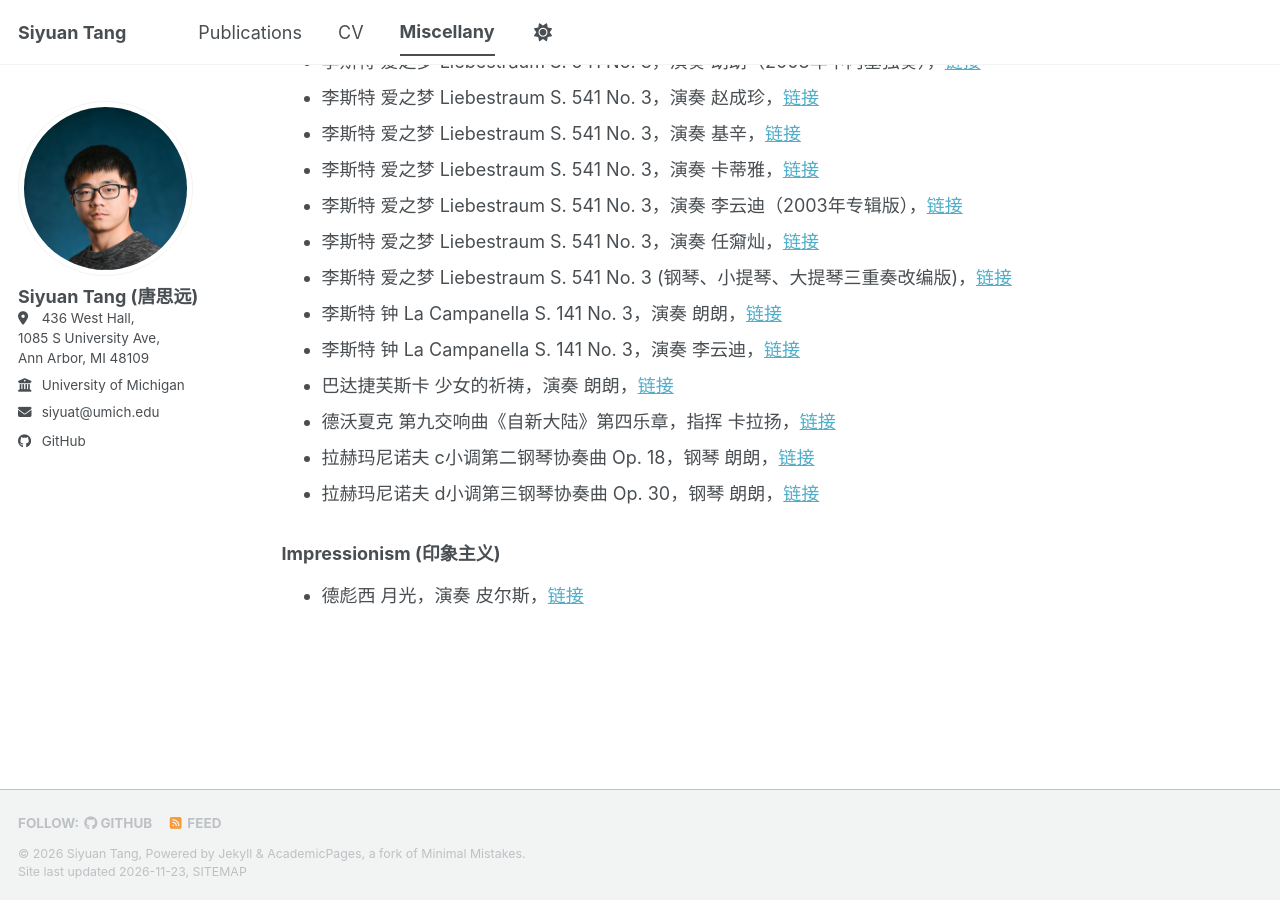
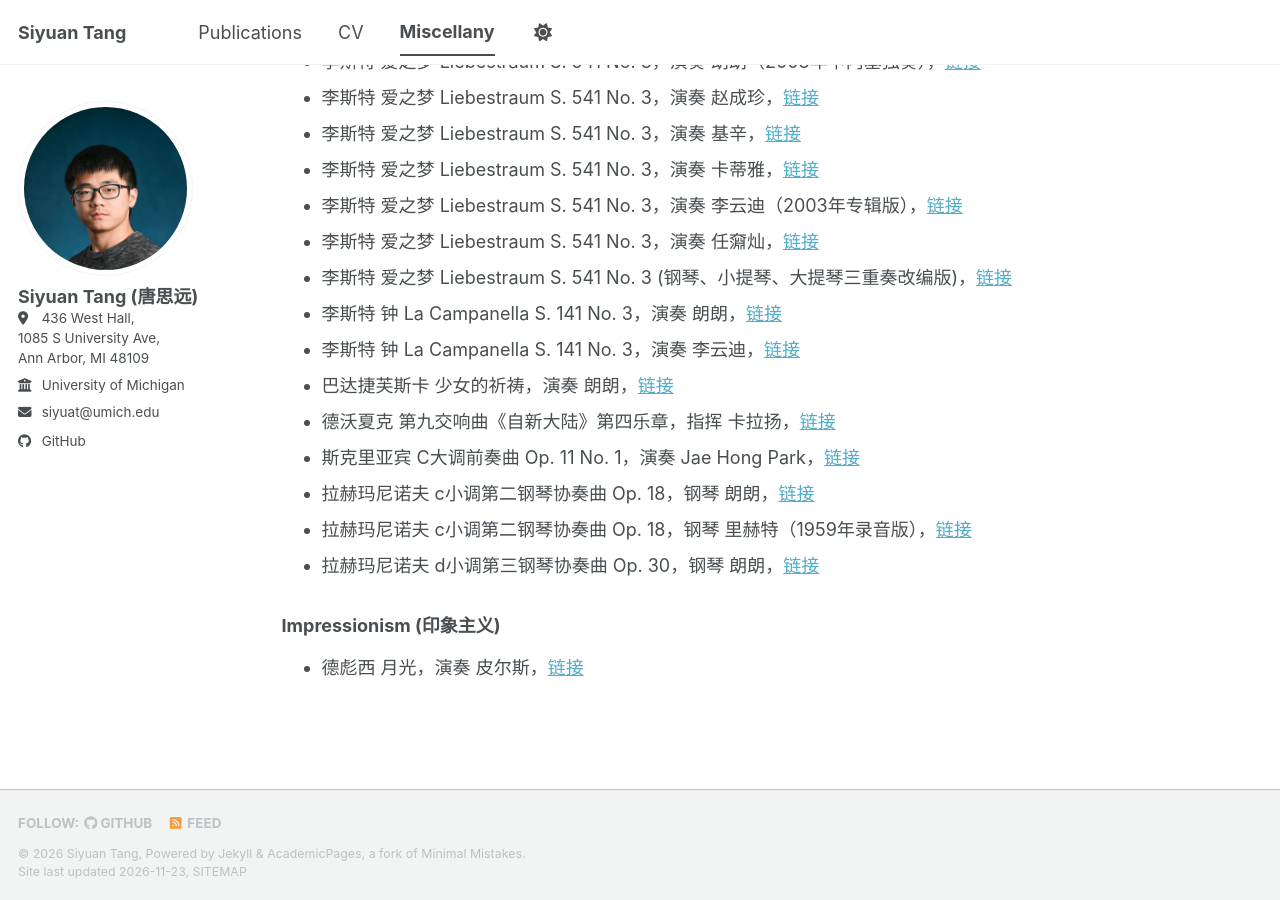
Before and after one commit to siyuat-ui/siyuat-ui.github.io, a Jekyll site: the page built from _pages/miscellany.md, in a window 1280 px wide and 900 px high, scrolled down 2971 px. Built offline with Jekyll 4.4.1, drawn with Linux system fonts in a browser that asks for light colours; a style sheet for code colours, icons or effects is not loaded.

Commit message:
Add Scriabin Prelude Op. 11 No. 1 and Richter's Rachmaninoff Piano Concerto No. 2
Co-Authored-By: Claude Sonnet 5.5 <noreply@anthropic.com>
Claude-Session: https://claude.ai/code/session_01V4NqYJVaZa2Mrh8DC2t8GC

```diff
--- a/_pages/miscellany.md
+++ b/_pages/miscellany.md
@@ -106,7 +106,9 @@ Classical Music
 * 李斯特 钟 La Campanella S. 141 No. 3，演奏 李云迪，<a href="https://www.bilibili.com/video/BV1Xs411T7tn/?vd_source=a561ef469b393b8e0fe54f7f631cc160" target="_blank" rel="noopener noreferrer">链接</a>
 * 巴达捷芙斯卡 少女的祈祷，演奏 朗朗，<a href="https://www.bilibili.com/video/BV14J411W7v1/?spm_id_from=333.337.search-card.all.click&vd_source=a561ef469b393b8e0fe54f7f631cc160" target="_blank" rel="noopener noreferrer">链接</a>
 * 德沃夏克 第九交响曲《自新大陆》第四乐章，指挥 卡拉扬，<a href="https://www.bilibili.com/video/BV1e34y1i7Hz?spm_id_from=333.788.player.player_end_recommend_autoplay&vd_source=a561ef469b393b8e0fe54f7f631cc160&trackid=web_related_0.router-related-2479604-grjpt.1770481253121.40" target="_blank" rel="noopener noreferrer">链接</a>
+* 斯克里亚宾 C大调前奏曲 Op. 11 No. 1，演奏 Jae Hong Park，<a href="https://www.bilibili.com/video/BV1Pf421i7x9/?vd_source=a561ef469b393b8e0fe54f7f631cc160" target="_blank" rel="noopener noreferrer">链接</a>
 * 拉赫玛尼诺夫 c小调第二钢琴协奏曲 Op. 18，钢琴 朗朗，<a href="https://www.bilibili.com/video/BV1sx41117YL/?spm_id_from=333.1387.favlist.content.click&vd_source=a561ef469b393b8e0fe54f7f631cc160" target="_blank" rel="noopener noreferrer">链接</a>
+* 拉赫玛尼诺夫 c小调第二钢琴协奏曲 Op. 18，钢琴 里赫特（1959年录音版），<a href="https://www.bilibili.com/video/BV1hB4y1G7Kq/?vd_source=a561ef469b393b8e0fe54f7f631cc160" target="_blank" rel="noopener noreferrer">链接</a>
 * 拉赫玛尼诺夫 d小调第三钢琴协奏曲 Op. 30，钢琴 朗朗，<a href="https://www.bilibili.com/video/BV1qs411C7KF/?spm_id_from=333.1387.favlist.content.click&vd_source=a561ef469b393b8e0fe54f7f631cc160" target="_blank" rel="noopener noreferrer">链接</a>
 
 ### Impressionism (印象主义)
```
